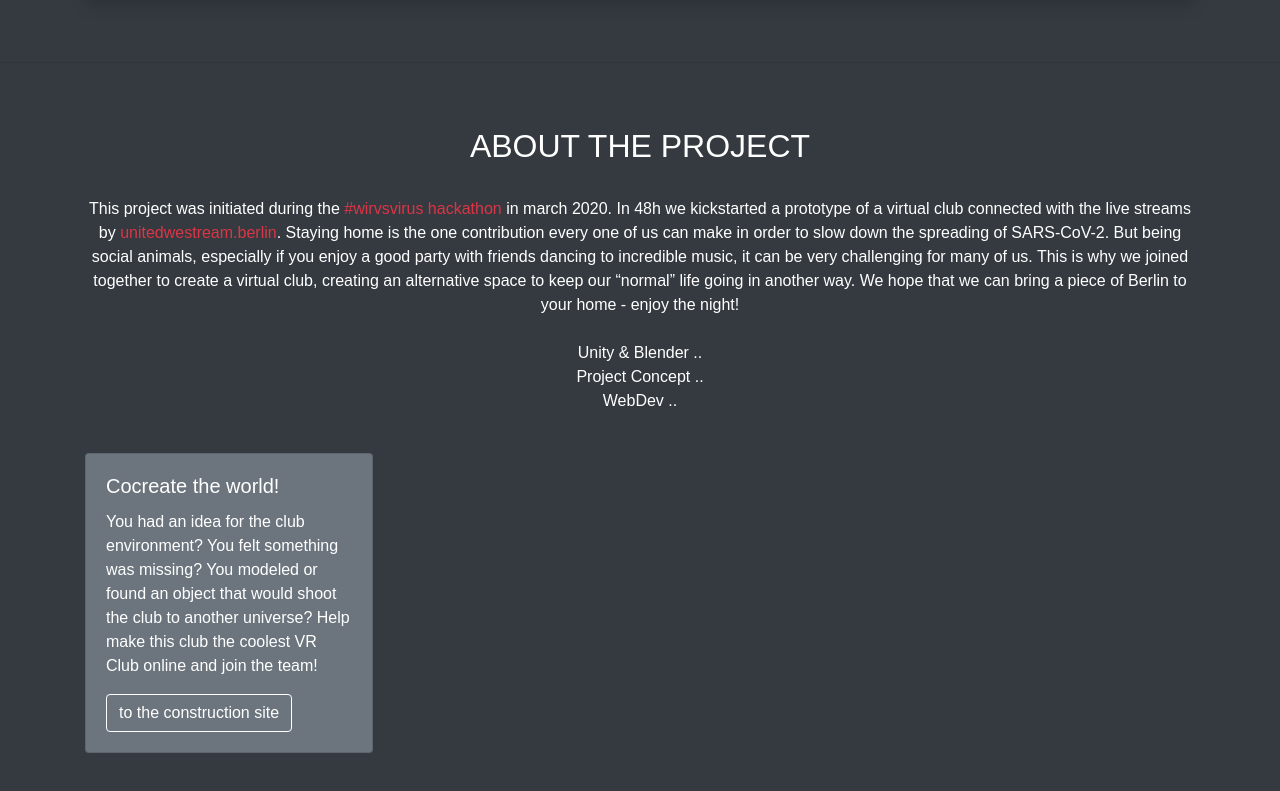
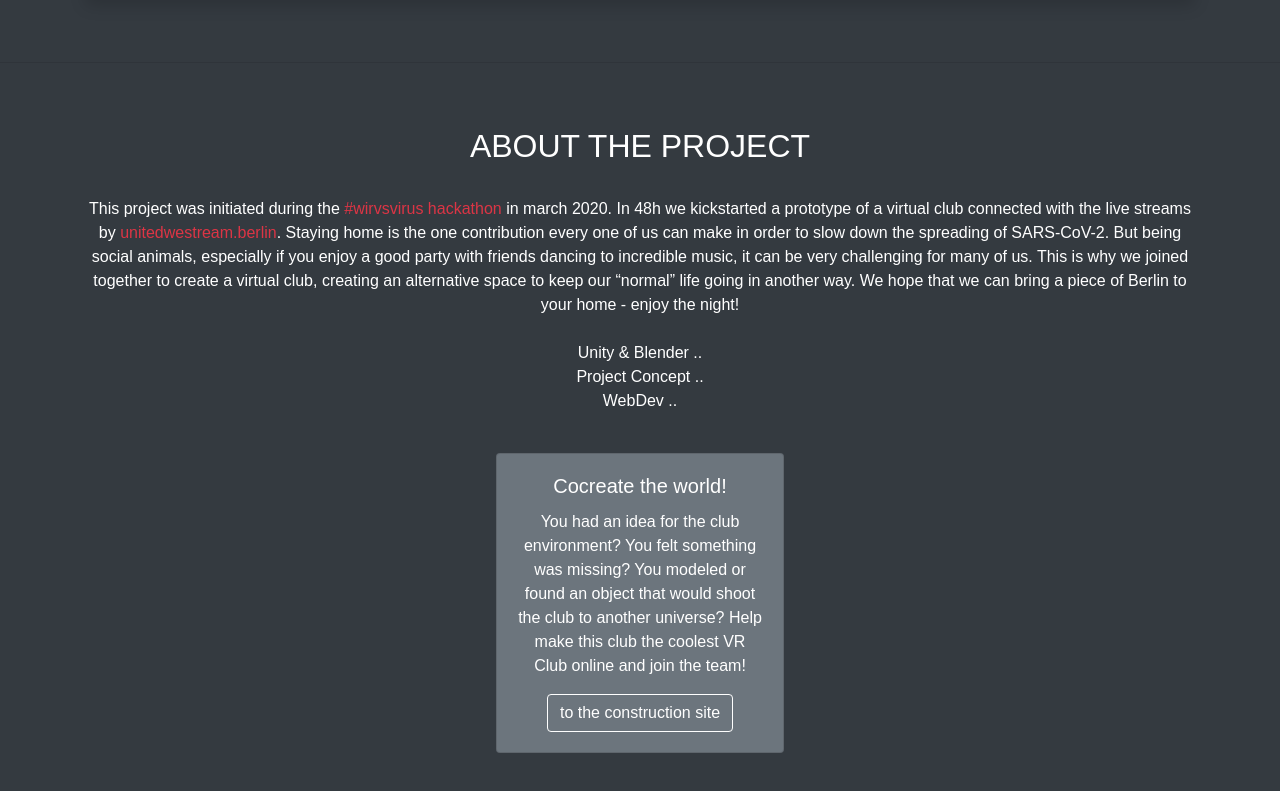
Before and after one commit to VrClubVsVirus/readme.md, a plain HTML site: page index.html in a window 1280 px wide. Shown: the part 1821-2612 px from the top of the page. Drawn offline with nearby package versions, Linux system fonts and the light colour scheme; a web font is replaced by a local one.

Commit message:
Update index.html

```diff
--- a/index.html
+++ b/index.html
@@ -138,8 +138,8 @@ See you on the dance floor!
         </div>
       </div>
 
-      <div class="container text-white">
-        <div class="card bg-secondary" style="width: 18rem;">
+      <div class="container text-white align-items-center d-flex justify-content-center">
+        <div class="card bg-secondary text-center" style="width: 18rem;">
           <div class="card-body ">
             <h5 class="card-title">Cocreate the world!</h5>
             <p class="card-text">You had an idea for the club environment? You felt something was missing? You modeled or found an object that would shoot the club to another universe? Help make this club the coolest VR Club online and join the team!</p>
```
